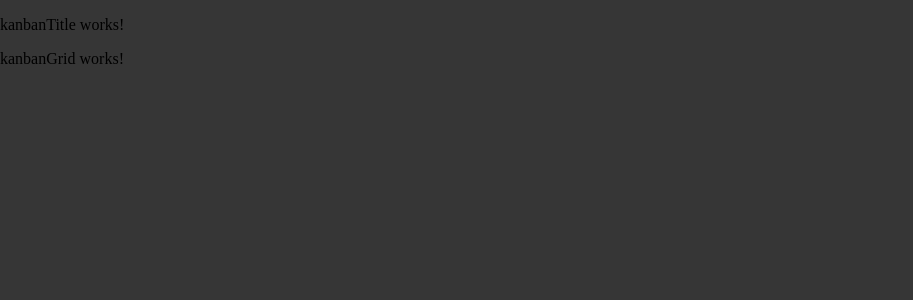
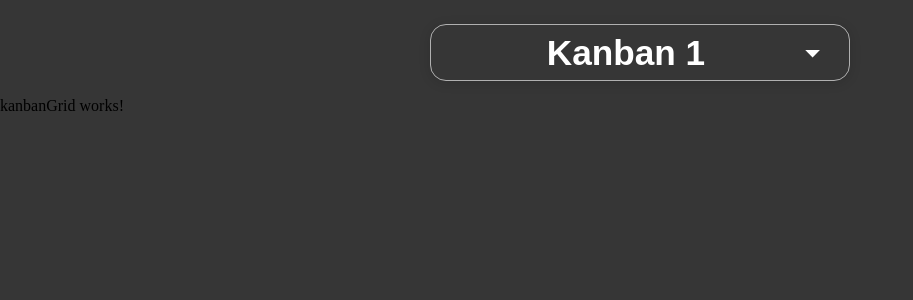
Before and after one commit to Ale015/testeAngular, an Angular app: page / in a window 1280 px wide. Shown: the top 300 px of the page, without its empty margins (0-913 px from the left). Built offline with nearby package versions, Linux system fonts and the light colour scheme.

Commit message:
separacao grid e title

```diff
--- a/package.json
+++ b/package.json
@@ -17,6 +17,7 @@
     "@angular/platform-browser": "^19.2.0",
     "@angular/platform-browser-dynamic": "^19.2.0",
     "@angular/router": "^19.2.0",
+    "@katoid/angular-grid-layout": "^3.0.2",
     "rxjs": "~7.8.0",
     "tslib": "^2.3.0",
     "zone.js": "~0.15.0"
--- a/src/app/app.component.ts
+++ b/src/app/app.component.ts
@@ -1,6 +1,6 @@
 import { Component } from '@angular/core';
 import { RouterOutlet } from '@angular/router';
-import { KanbanTitleComponent } from './components/kanbanGrid/kanbanTitle/kanbanTitle.component';
+import { KanbanTitleComponent } from './components/kanbanTitle/kanbanTitle.component';
 import { KanbanGridComponent } from './components/kanbanGrid/kanbanGrid.component';
 
 @Component({
--- a/src/app/components/kanbanGrid/kanbanTitle/kanbanTitle.component.html
+++ /dev/null
@@ -1 +0,0 @@
-<p>kanbanTitle works!</p>
--- a/src/app/components/kanbanGrid/kanbanTitle/kanbanTitle.component.scss
+++ /dev/null
@@ -1,3 +0,0 @@
-:host {
-  display: block;
-}
--- a/src/app/components/kanbanGrid/kanbanTitle/kanbanTitle.component.ts
+++ /dev/null
@@ -1,10 +0,0 @@
-import { ChangeDetectionStrategy, Component } from '@angular/core';
-
-@Component({
-  selector: 'app-kanban-title',
-  imports: [],
-  templateUrl: './kanbanTitle.component.html',
-  styleUrl: './kanbanTitle.component.scss',
-  changeDetection: ChangeDetectionStrategy.OnPush,
-})
-export class KanbanTitleComponent { }
--- /dev/null
+++ b/src/app/components/kanbanTitle/kanbanTitle.component.html
@@ -0,0 +1,13 @@
+<div class="kanban-select-container">
+  <select id="kanbanSelect"
+          class="kanban-select"
+          [(ngModel)]="selectedKanbanId"
+          (change)="onKanbanChange($event)">
+    <option *ngFor="let kanban of kanbans" [value]="kanban.id" class="kanban-option">
+      {{ kanban.nome }}
+    </option>
+  </select>
+  <svg class="kanban-select-arrow" viewBox="0 0 24 24">
+    <path d="M7 10l5 5 5-5z"/>
+  </svg>
+</div>
--- /dev/null
+++ b/src/app/components/kanbanTitle/kanbanTitle.component.scss
@@ -0,0 +1,53 @@
+
+:host {
+  display: block;
+}
+
+
+.kanban-select-container {
+  display: flex;
+  flex-direction: column;
+  align-items: center;
+  margin-top: 24px;
+  margin-bottom: 8px;
+  position: relative;
+  width: fit-content;
+  left: 50%;
+  transform: translateX(-50%);
+}
+
+.kanban-select {
+  font-size: 2.2rem;
+  font-weight: 700;
+  padding: 8px 56px 8px 28px; /* espaço extra à direita para o ícone */
+  border-radius: 16px;
+  border: 1.5px solid #b0b0b0;
+  background: transparent;
+  color: #fff;
+  min-width: 420px;
+  text-align: center;
+  outline: none;
+  box-shadow: 0 2px 12px #0002;
+  appearance: none;
+  position: relative;
+  z-index: 1;
+}
+
+/* Estilo para o dropdown do select (pode variar entre navegadores) */
+select.kanban-select option,
+select.kanban-select optgroup {
+  background-color: #363636;
+  color: #fff;
+}
+
+.kanban-select-arrow {
+  position: absolute;
+  right: 20px;
+  top: 50%;
+  transform: translateY(-50%);
+  width: 2.2rem;
+  height: 2.2rem;
+  pointer-events: none;
+  fill: #fff;
+  z-index: 2;
+}
--- /dev/null
+++ b/src/app/components/kanbanTitle/kanbanTitle.component.ts
@@ -0,0 +1,24 @@
+import { ChangeDetectionStrategy, Component } from '@angular/core';
+import { NgFor } from '@angular/common';
+import { FormsModule } from '@angular/forms';
+
+@Component({
+  selector: 'app-kanban-title',
+  standalone: true,
+  imports: [NgFor, FormsModule],
+  templateUrl: './kanbanTitle.component.html',
+  styleUrl: './kanbanTitle.component.scss',
+  changeDetection: ChangeDetectionStrategy.OnPush,
+})
+export class KanbanTitleComponent {
+  kanbans = [
+    { id: 1, nome: 'Kanban 1' },
+    { id: 2, nome: 'Kanban 2' },
+    { id: 3, nome: 'Kanban 3' }
+  ];
+  selectedKanbanId = this.kanbans[0].id;
+
+  onKanbanChange(event: Event) {
+    // lógica para troca de kanban, se necessário
+  }
+}
```
Also changed, not shown: 1 other file (tests, documents, lock files or other folders).
